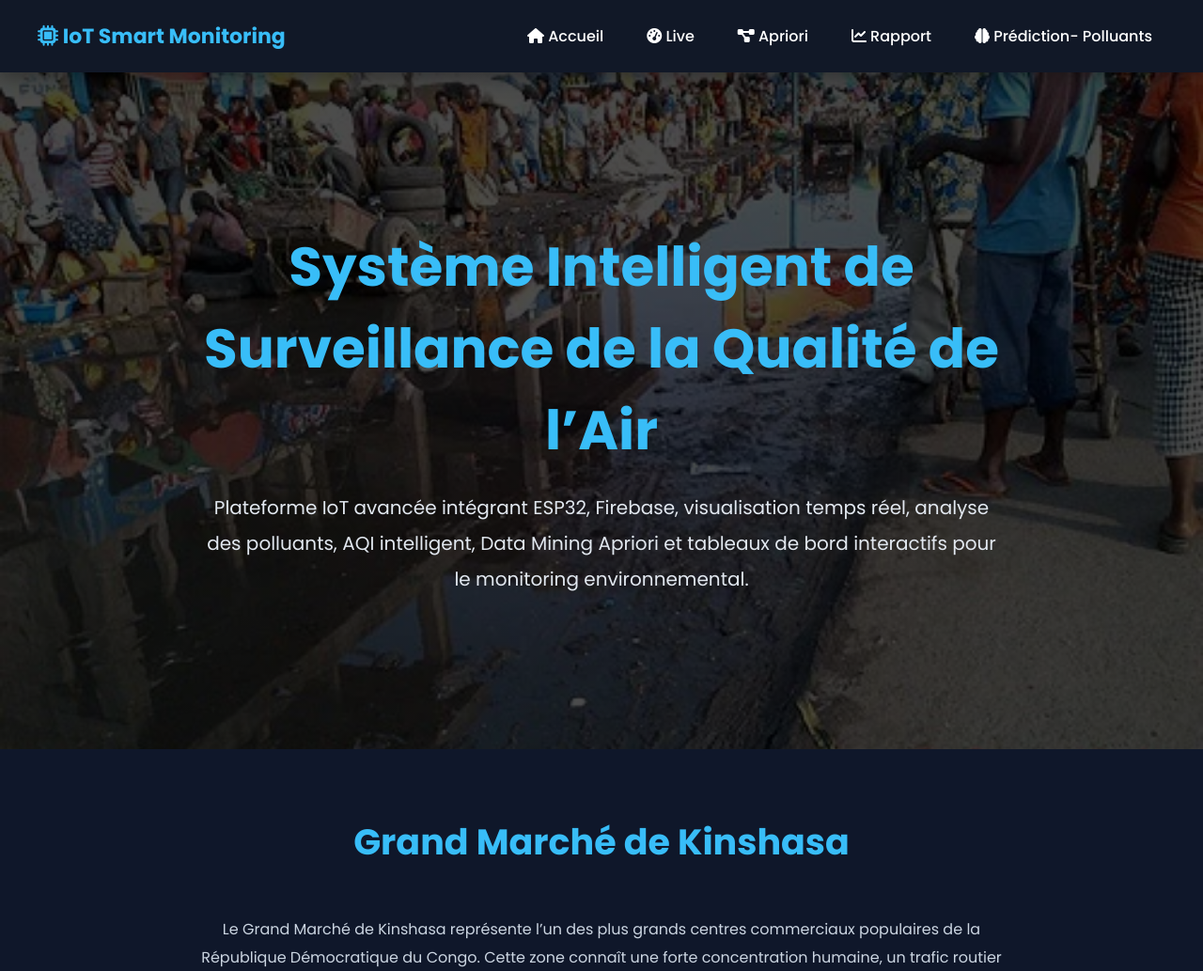
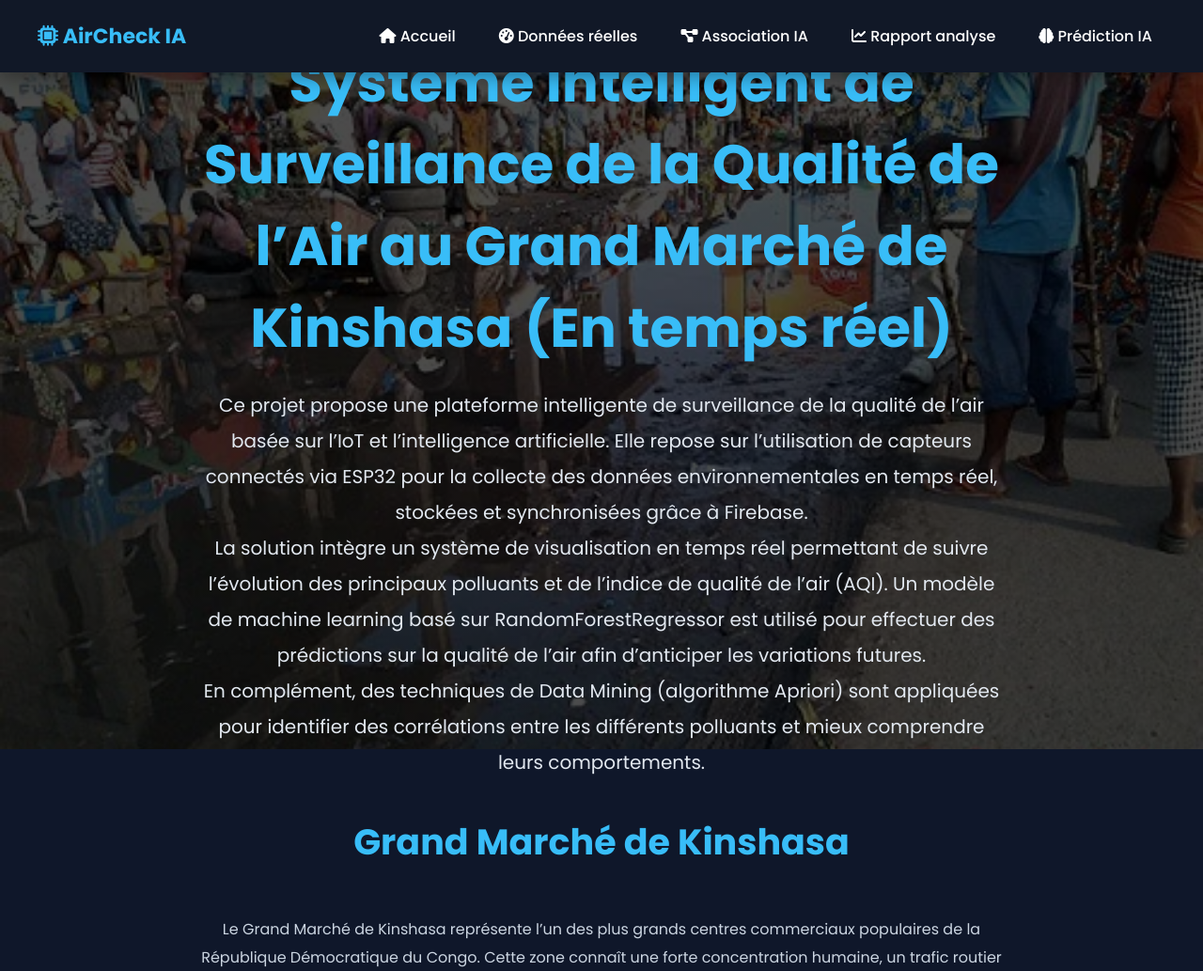
Before and after one commit to DKM-TECH/Surveillance_Qualite_Air_Zando, a FastAPI app: page / in a window 1280 px wide. Shown: the top 1033 px of the page at 94% size. Run offline with FastAPI, Linux system fonts and the light colour scheme; parts of the project's set-up code (start-up, migrations or seed data) failed here and were passed over.

Commit message:
Modification ajout modele IA

```diff
--- a/templates/home.html
+++ b/templates/home.html
@@ -402,7 +402,7 @@
 
             <i class="fas fa-microchip"></i>
 
-            IoT Smart Monitoring
+            AirCheck IA
 
         </div>
 
@@ -415,22 +415,23 @@
 
             <a href="/gauges">
                 <i class="fas fa-gauge-high"></i>
-                Live
+                Données réelles
             </a>
 
             <a href="/apriori">
                 <i class="fas fa-project-diagram"></i>
-                Apriori
+                Association IA
             </a>
 
-            <a href="/rapport">
+
+             <a href="/rapport">
                 <i class="fas fa-chart-line"></i>
-                Rapport
+                Rapport analyse
             </a>
-             <!-- ✅ AJOUT ICI -->
+
             <a href="/prediction">
              <i class="fas fa-brain"></i>
-              Prédiction- Polluants
+              Prédiction IA
             </a>
 
         </div>
@@ -448,17 +449,20 @@
             <h1>
 
                 Système Intelligent de Surveillance
-                de la Qualité de l’Air
+                de la Qualité de l’Air au Grand Marché de Kinshasa
+                (En temps réel)
 
             </h1>
 
             <p>
 
-                Plateforme IoT avancée intégrant ESP32,
-                Firebase, visualisation temps réel,
-                analyse des polluants, AQI intelligent,
-                Data Mining Apriori et tableaux de bord
-                interactifs pour le monitoring environnemental.
+               Ce projet propose une plateforme intelligente de surveillance de la qualité de l’air basée sur l’IoT et l’intelligence artificielle. Elle repose sur l’utilisation de capteurs connectés via ESP32 pour la collecte des données environnementales en temps réel, stockées et synchronisées grâce à Firebase.
+</p>
+<p>
+La solution intègre un système de visualisation en temps réel permettant de suivre l’évolution des principaux polluants et de l’indice de qualité de l’air (AQI). Un modèle de machine learning basé sur RandomForestRegressor est utilisé pour effectuer des prédictions sur la qualité de l’air afin d’anticiper les variations futures.
+</p>
+<p>
+En complément, des techniques de Data Mining (algorithme Apriori) sont appliquées pour identifier des corrélations entre les différents polluants et mieux comprendre leurs comportements.
 
             </p>
 
@@ -728,7 +732,7 @@
 
                 <h3>
 
-                    Donatien KADIMA
+                    Donatien KADIMA MUAMBA
 
                 </h3>
 
```
Also changed, not shown: templates/apriori.html (+5 -4 lines), templates/gauges.html (+4 -4 lines), templates/prediction.html (+15 -10 lines), templates/rapport.html (+5 -5 lines).
